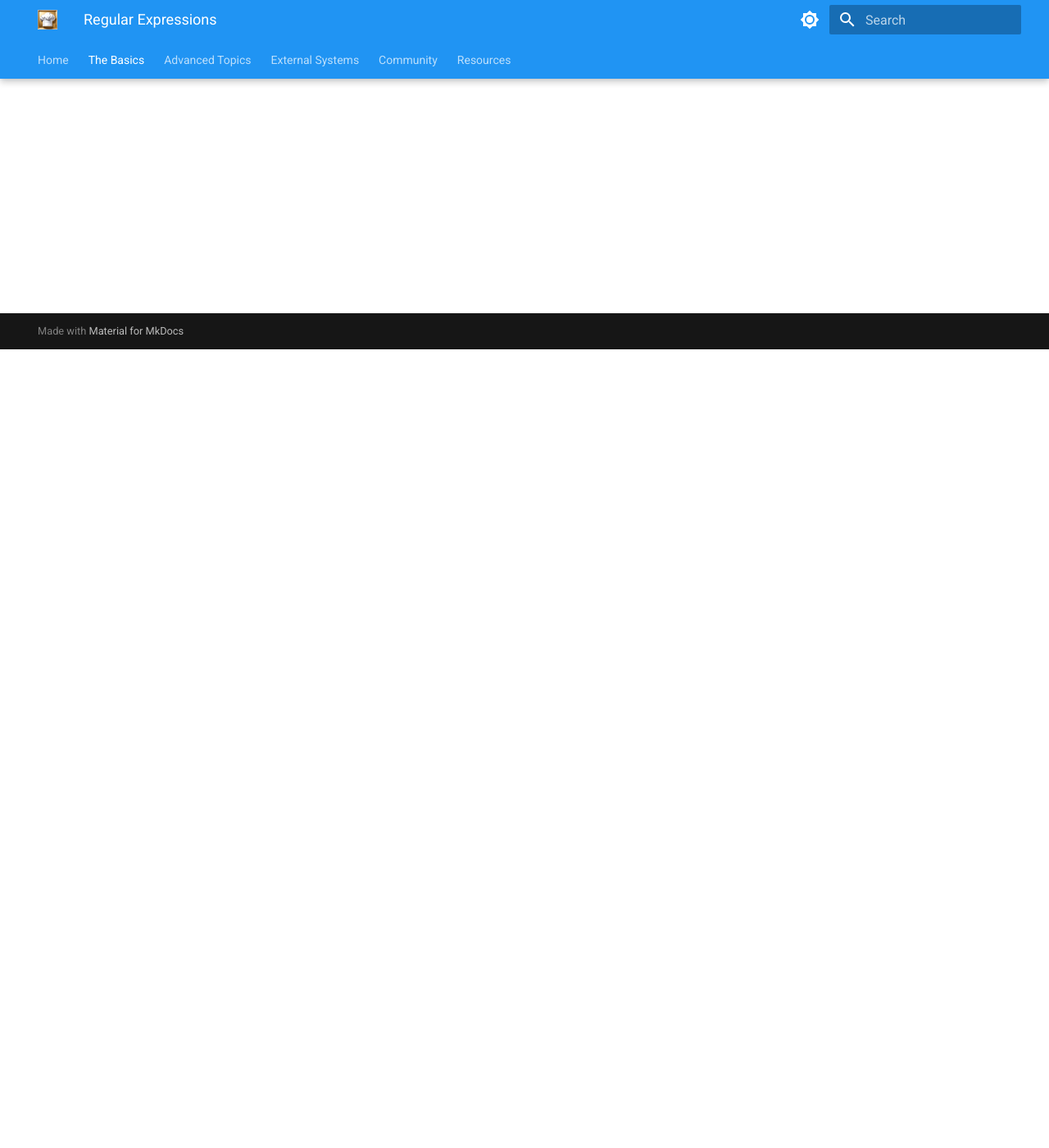
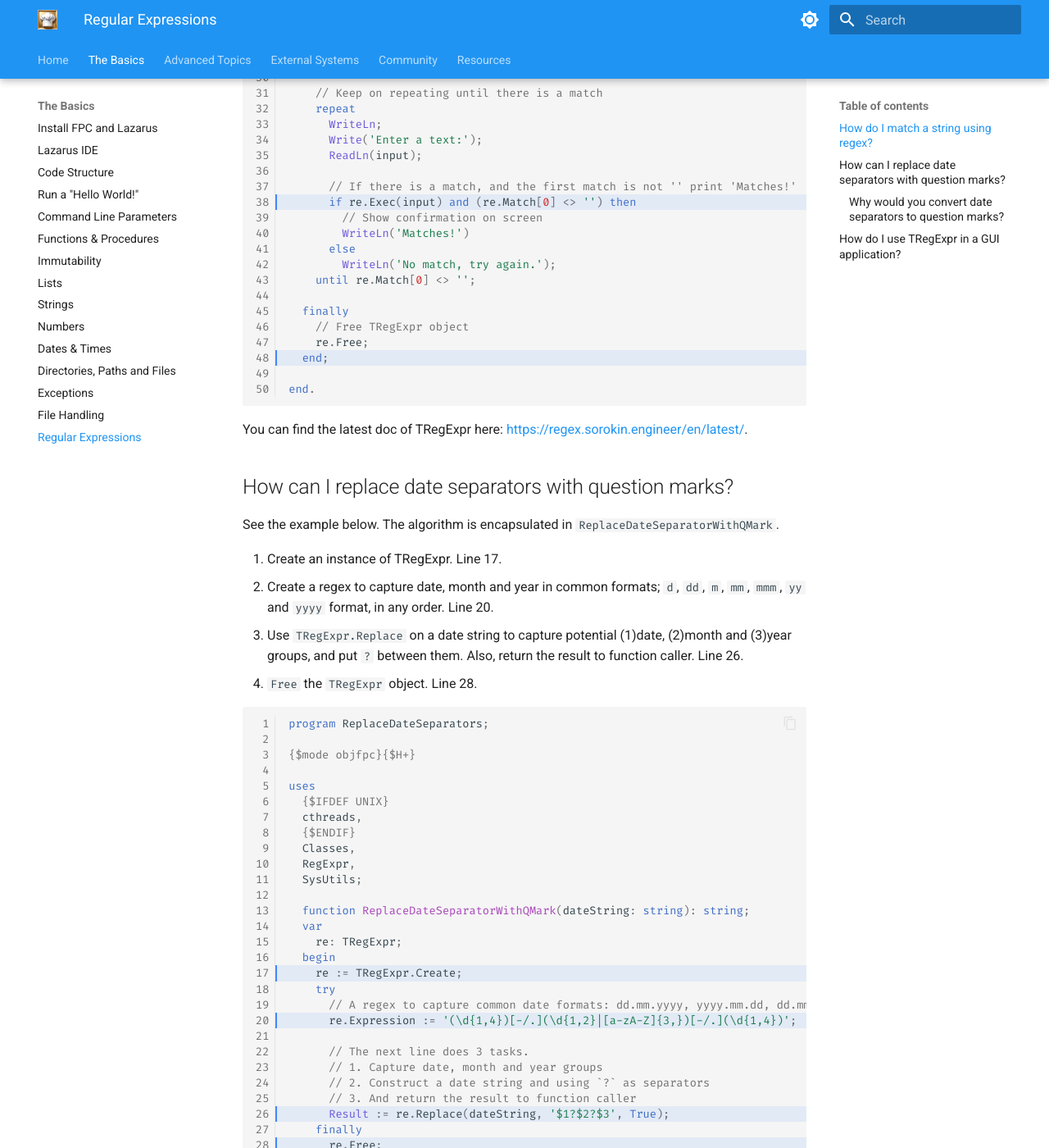
Before and after one commit to ikelaiah/free-pascal-and-lazarus-cookbook, an MkDocs documentation site: the page built from docs/docs/basics/regex.md, in a window 1280 px wide and 1400 px high, scrolled down 974 px. Shown: the whole window at 82% size. Built offline with MkDocs 1.6.1 and Material for MkDocs 9.7.7, drawn with Linux system fonts in a browser that asks for light colours; some of the changed text lies outside the part shown.

Commit message:
Update - Major update and re-structure.

````diff
--- a/docs/docs/basics/regex.md
+++ b/docs/docs/basics/regex.md
@@ -1,13 +1,146 @@
 # Regex
-...
 
-```pascal
+## How do I match a string using regex?
 
+Here is an example of using `TRegExpr` to find a match.
+
+1. In `uses` section add `RegExpr`. Line 15.
+2. Create the `TRegExpr` object Line 24.
+3. Set the regex modifiers. Line 27.
+4. Use `Exec` to find a match in the input string. Line 38.
+5. `Free` the `TRegExpr` object at the end. Line 48.
+
+```pascal linenums="1" hl_lines="1 24 27 38 48"
+program RegexSimple;
+
+// Program will quit when you give a text input matching regex pattern
+// in the program's argument.
+
+// For example.
+// $./RegexSimple.exe "hello(.+)world"
+// Enter a text: hello??world
+// Matches!
+// $
+
+{$mode objfpc}{$H+}
+
+uses
+  RegExpr;
+
+var
+  re: TRegExpr;
+  input: string;
+
+begin
+
+  // Create the regex object using first argument of the program
+  re := TRegExpr.Create(ParamStr(1));
+
+  // Set the regex to case-insensitive
+  re.ModifierI := True;
+
+  try
+
+    // Keep on repeating until there is a match
+    repeat
+      WriteLn;
+      Write('Enter a text:');
+      ReadLn(input);
+
+      // If there is a match, and the first match is not '' print 'Matches!'
+      if re.Exec(input) and (re.Match[0] <> '') then
+        // Show confirmation on screen
+        WriteLn('Matches!')
+      else
+        WriteLn('No match, try again.');
+    until re.Match[0] <> '';
+
+  finally
+    // Free TRegExpr object
+    re.Free;
+  end;
+
+end.
 ```
 
 You can find the latest doc of TRegExpr here: [https://regex.sorokin.engineer/en/latest/](https://regex.sorokin.engineer/en/latest/).
 
 
+## How can I replace date separators with question marks?
+
+See the example below. The algorithm is encapsulated in `ReplaceDateSeparatorWithQMark`.
+
+1. Create an instance of TRegExpr. Line 17.
+2. Create a regex to capture date, month and year in common formats; `d`, `dd`, `m`, `mm`, `mmm`, `yy` and `yyyy` format, in any order. Line 20.
+3. Use `TRegExpr.Replace` on a date string to capture potential (1)date, (2)month and (3)year groups, and put `?` between them. Also, return the result to function caller. Line 26.
+4. `Free` the `TRegExpr` object. Line 28.
+
+
+```pascal linenums="1" hl_lines="17 20 26 28"
+program ReplaceDateSeparators;
+
+{$mode objfpc}{$H+}
+
+uses
+  {$IFDEF UNIX}
+  cthreads,
+  {$ENDIF}
+  Classes,
+  RegExpr,
+  SysUtils;
+
+  function ReplaceDateSeparatorWithQMark(dateString: string): string;
+  var
+    re: TRegExpr;
+  begin
+    re := TRegExpr.Create;
+    try
+      // A regex to capture common date formats: dd.mm.yyyy, yyyy.mm.dd, dd.mmm.yy
+      re.Expression := '(\d{1,4})[-/.](\d{1,2}|[a-zA-Z]{3,})[-/.](\d{1,4})';
+
+      // The next line does 3 tasks.
+      // 1. Capture date, month and year groups
+      // 2. Construct a date string and using `?` as separators
+      // 3. And return the result to function caller
+      Result := re.Replace(dateString, '$1?$2?$3', True);
+    finally
+      re.Free;
+    end;
+  end;
+
+var
+  dateInput1: string = '24-Mar-24';
+  dateInput2: string = '24/03/24';
+  dateInput3: string = '2024/03/24';
+
+begin
+  try
+    WriteLn(ReplaceDateSeparatorWithQMark(dateInput1));
+    WriteLn(ReplaceDateSeparatorWithQMark(dateInput2));
+    WriteLn(ReplaceDateSeparatorWithQMark(dateInput3));
+  except
+    on E: Exception do
+      writeln('Error: ' + E.Message);
+  end;
+  // Pause Console
+  ReadLn;
+
+end.
+```
+
+If you run the snippet above, the output would be as follows.
+
+```text
+24?Mar?24
+24?03?24
+2024?03?24
+```
+
+### Why would you convert date separators to question marks?
+
+1. I needed it as a Regex practice.
+2. I need it when I work with [`ScanDateTime`](https://www.freepascal.org/docs-html/rtl/dateutils/scandatetime.html), as `?` will match any character in the input string.
+
 ## How do I use TRegExpr in a GUI application?
 
 Michaël Van Canneyt has written a concise example: [Using Regular Explession](https://www.freepascal.org/~michael/articles/regex/regex.pdf).
--- a/mkdocs.yml
+++ b/mkdocs.yml
@@ -8,22 +8,22 @@ nav:
   - The Basics:
     - Install FPC and Lazarus: docs/basics/install.md
     - Lazarus IDE: docs/basics/lazarus-ide.md
+    - Code Structure: docs/basics/code-structure.md
     - Run a "Hello World!": docs/basics/hello-world.md
-    - Code Structure: docs/basics/code-structure.md
+    - Command Line Parameters: docs/basics/cmd-line-params.md
     - Functions & Procedures: docs/basics/funcs-procs.md
     - Immutability: docs/basics/immutability.md
+    - Lists: docs/basics/lists.md
+    - Strings: docs/basics/strings.md
+    - Numbers: docs/basics/numbers.md
     - Dates & Times: docs/basics/dates.md
-    - Lists with Generics and Arrays: docs/basics/lists.md
     - Directories, Paths and Files: docs/basics/dir-path-filename.md
     - Exceptions: docs/basics/exception-try-blocks.md
-    - Strings: docs/basics/strings.md
     - File Handling: docs/basics/file-handling.md
-    - Numbers: docs/basics/numbers.md
     - Regular Expressions: docs/basics/regex.md
   - Advanced Topics:
     - Concurrency and Parallelism: docs/advanced/concurrent-parallel.md
     - Conditional Compilation: docs/advanced/conditional-compilation.md
-    - Performance Tuning: docs/advanced/performance.md
   - External Systems:
     - Overview: docs/external-systems/overview.md
   - Community: community.md
@@ -43,7 +43,7 @@ theme:
         # Palette toggle for light mode
     - scheme: default
       primary: blue
-      accent: indigo
+      accent: pink
       toggle:
         icon: material/brightness-7
         name: Switch to dark mode
@@ -51,7 +51,7 @@ theme:
     # Palette toggle for dark mode
     - scheme: slate
       primary: blue
-      accent: indigo
+      accent: pink
       toggle:
         icon: material/brightness-4
         name: Switch to light mode
````
Also changed, not shown: docs/docs/basics/cmd-line-params.md (added, +129 -0 lines), docs/docs/basics/code-structure.md (+59 -36 lines), docs/docs/basics/file-handling.md (+13 -12 lines), docs/docs/basics/numbers.md (+1 -1 lines).
